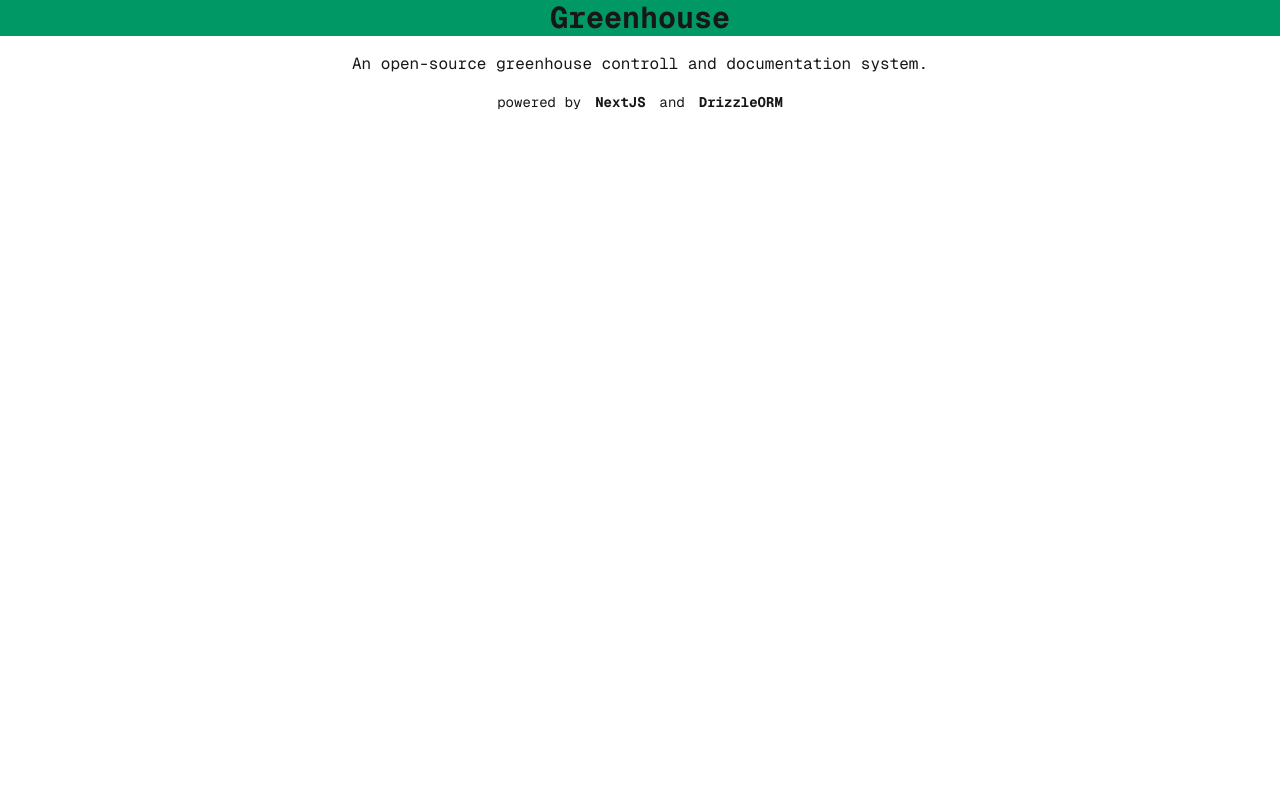
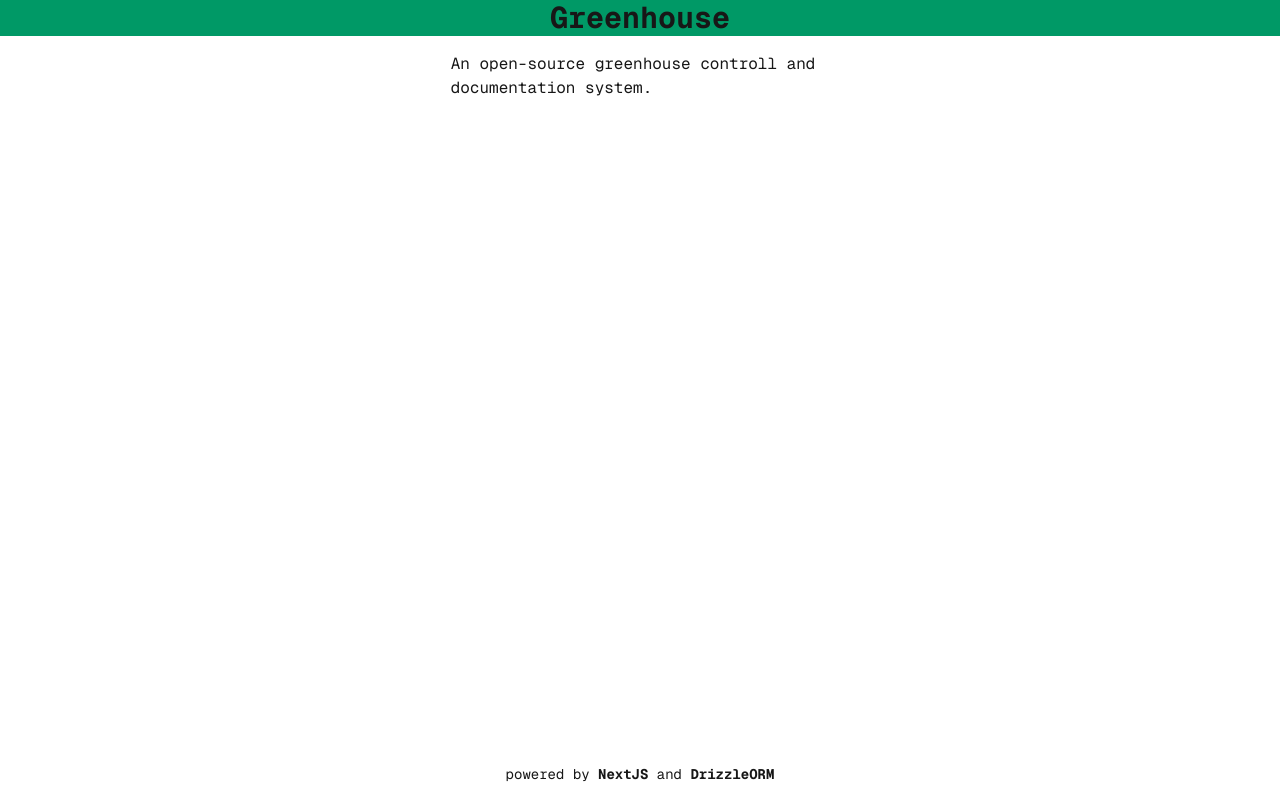
Before and after one commit to chaosprinz/greenhouse-docs, a Next.js app: page / in a window 1280 px wide. Built offline with nearby package versions, Linux system fonts and the light colour scheme.

Commit message:
fixed layout and added pages for displaying grows

```diff
--- /dev/null
+++ b/app/grows/[growId]/page.tsx
@@ -0,0 +1,41 @@
+import db from "@/db";
+import { grows, measurings } from "@/db/schema";
+import { eq, InferSelectModel } from "drizzle-orm";
+
+function MeasuringItem(measuring: InferSelectModel<typeof measurings>) {
+    const creation_date = measuring.created_at?.toLocaleDateString();
+    const creation_time = measuring.created_at?.toLocaleTimeString();
+
+    return (
+        <li key={measuring.id} className="mt-3 list-disc">
+            <h3 className="text-sm">created at: {creation_date} {creation_time}</h3>
+            <div>
+                <p>temperature: {measuring.temperature}</p>
+                <p>humidity: {measuring.humidity}</p>
+            </div>
+        </li>
+    )
+}
+
+export default async function Grow({
+    params
+}: {
+    params: Promise<{growId: number}>
+}) {
+    const growData = await db.query.grows.findFirst({
+        where: eq(grows.id, (await params).growId),
+        with: {
+            measurings: true,
+        }
+    })
+
+    return (
+        <div>
+            <h2 className="text-xl text-center border-b-2 border-amber-50 mb-4">{growData?.genetic}</h2>
+            <h3 >Measurings</h3>
+            <ul>
+                {growData?.measurings.map(MeasuringItem)}
+            </ul>
+        </div>
+    );
+};
--- /dev/null
+++ b/app/grows/page.tsx
@@ -0,0 +1,30 @@
+import db from "@/db"
+import { grows } from "@/db/schema"
+import { InferSelectModel } from "drizzle-orm"
+import Link from "next/link"
+
+const GrowItem = (grow: InferSelectModel<typeof grows>) => {
+    return (
+        <li key={grow.id} className="list-disc">
+            <Link href={`/grows/${grow.id}`}>
+                {grow.genetic}
+            </Link>
+        </li>
+    )
+}
+
+export default async function Grows() {
+    const growsData = await db.query.grows.findMany()
+    return (
+        <div>
+            <pre className="border-amber-400 border-2 p-6 mb-5">
+                {JSON.stringify(growsData, null, 2)}
+            </pre>
+
+            <h2 className="text-xl text-center border-b-2 border-amber-50 mb-4">Meine Grows</h2>
+            <ul className="pl-6">
+                {growsData.map(GrowItem)}
+            </ul>
+        </div>
+    )
+};
--- a/app/layout.tsx
+++ b/app/layout.tsx
@@ -23,12 +23,24 @@ export default function RootLayout({
   children: React.ReactNode;
 }>) {
   return (
-    <html lang="en">
+    <html lang="en" className="h-full">
       <body
-        className={`${geistSans.variable} ${geistMono.variable} antialiased`}
+        className={`${geistSans.variable} ${geistMono.variable} antialiased h-full m-0`}
       >
-        {children}
+
+        <div className="flex flex-col min-h-full font-mono">
+          <h1 className="font-bold text-3xl text-center bg-emerald-600">Greenhouse</h1>
+
+          <main className="flex flex-1 mt-4 justify-center">
+            <div className="w-1/3 pl-6 pr-6">{children}</div>
+          </main>
+
+          <footer className="mb-4 text-center text-sm">
+            powered by <b>NextJS</b> and <b>DrizzleORM</b>
+          </footer>
+        </div>
+
       </body>
     </html>
   );
-}
+};
--- a/app/page.tsx
+++ b/app/page.tsx
@@ -2,14 +2,8 @@ import Image from "next/image";
 
 export default function Home() {
   return (
-    <div className="font-mono">
-      <h1 className="font-bold text-3xl text-center bg-emerald-600">Greenhouse</h1>
-      <main className="flex gap-[1em] items-center justify-center mt-4">
-        An open-source greenhouse controll and documentation system.
-      </main>
-      <footer className="flex gap-[1em] flex-wrap items-center justify-center mt-4 text-sm">
-        powered by <b>NextJS</b> and <b>DrizzleORM</b>
-      </footer>
+    <div>
+      An open-source greenhouse controll and documentation system.
     </div>
   );
 };
```
